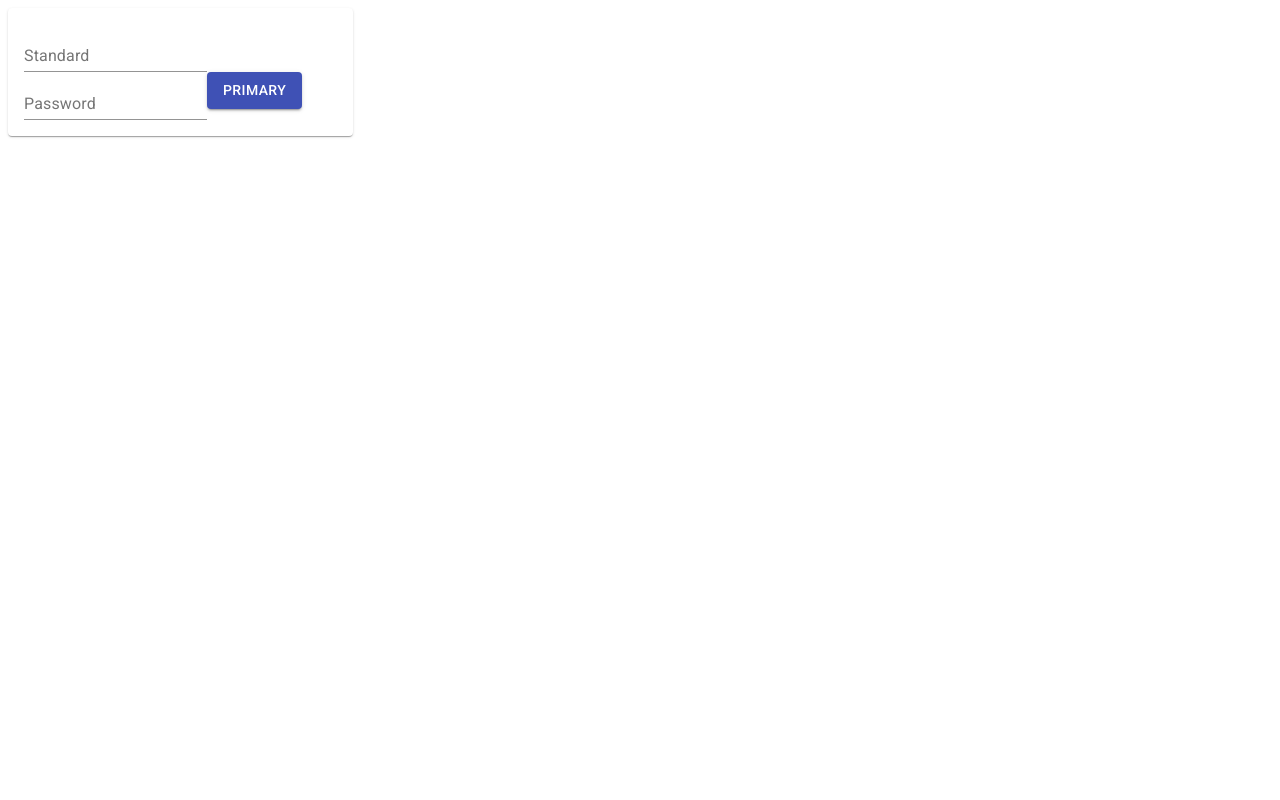
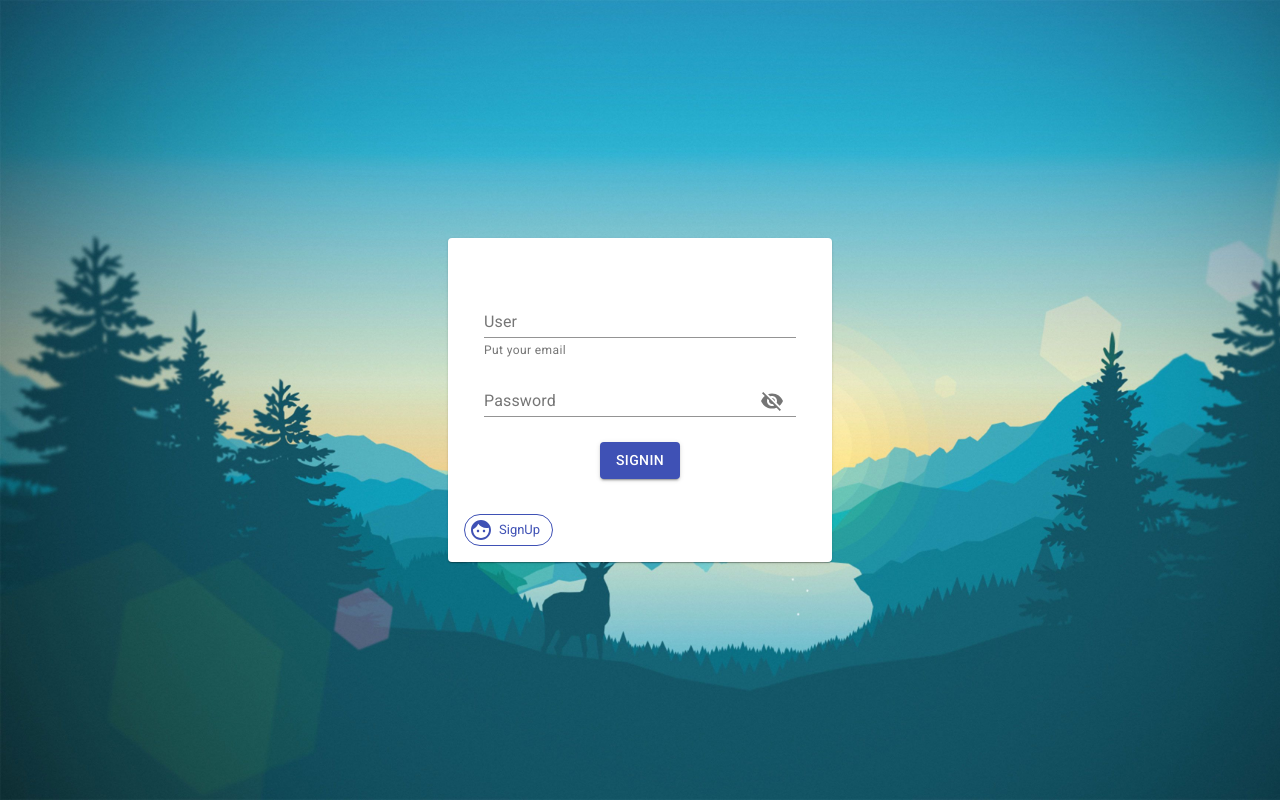
Before and after one commit to Yei-Linux/ManagementProject, a React (Create React App) app: page / in a window 1280 px wide. Built offline with nearby package versions, Linux system fonts and the light colour scheme.

Commit message:
Implemented Material-ui and create SignIn Component
To do: Refactor and create custom hooks

```diff
--- a/package.json
+++ b/package.json
@@ -3,7 +3,10 @@
   "version": "0.1.0",
   "private": true,
   "dependencies": {
+    "@emotion/core": "^10.0.28",
+    "@emotion/styled": "^10.0.27",
     "@material-ui/core": "^4.9.7",
+    "@material-ui/icons": "^4.9.1",
     "@testing-library/jest-dom": "^4.2.4",
     "@testing-library/react": "^9.5.0",
     "@testing-library/user-event": "^7.2.1",
--- a/public/index.css
+++ b/public/index.css
@@ -3,3 +3,7 @@
   padding: 0px;
   box-sizing: border-box;
 }
+
+html,body {
+  height: 100%;
+}
--- a/public/index.html
+++ b/public/index.html
@@ -13,10 +13,11 @@
     <link rel="manifest" href="%PUBLIC_URL%/manifest.json" />
     <link rel="stylesheet" href="https://fonts.googleapis.com/css?family=Roboto:300,400,500,700&display=swap" />
     <link rel="stylesheet" href="https://fonts.googleapis.com/icon?family=Material+Icons" />
+    <link rel="stylesheet" href="./index.css"/>
     <title>React App</title>
   </head>
   <body>
     <noscript>You need to enable JavaScript to run this app.</noscript>
-    <div id="root"></div>
+    <div id="root" style="height: 100%;"></div>
   </body>
 </html>
--- a/src/components/signIn/SignIn.js
+++ b/src/components/signIn/SignIn.js
@@ -1,40 +1,139 @@
 import React from "react";
 import PropTypes from "prop-types";
-import Button from '@material-ui/core/Button';
-import Card from '@material-ui/core/Card';
-import CardActionArea from '@material-ui/core/CardActionArea';
-import CardContent from '@material-ui/core/CardContent';
-import TextField from '@material-ui/core/TextField';
-import { makeStyles } from '@material-ui/core/styles';
+import Button from "@material-ui/core/Button";
+import Card from "@material-ui/core/Card";
+import CardActionArea from "@material-ui/core/CardActionArea";
+import CardContent from "@material-ui/core/CardContent";
+import TextField from "@material-ui/core/TextField";
+import { makeStyles } from "@material-ui/core/styles";
+import { blockStatement } from "@babel/types";
+import InputLabel from "@material-ui/core/InputLabel";
+import InputAdornment from "@material-ui/core/InputAdornment";
+import FormHelperText from "@material-ui/core/FormHelperText";
+import FormControl from "@material-ui/core/FormControl";
+import Visibility from "@material-ui/icons/Visibility";
+import VisibilityOff from "@material-ui/icons/VisibilityOff";
+import IconButton from "@material-ui/core/IconButton";
+import Input from "@material-ui/core/Input";
+import Avatar from '@material-ui/core/Avatar';
+import Chip from '@material-ui/core/Chip';
+import FaceIcon from '@material-ui/icons/Face';
+import DoneIcon from '@material-ui/icons/Done';
+import clsx from "clsx";
 
 const useStyles = makeStyles({
   root: {
-    maxWidth: 345
+    width: "384px"
   },
   media: {
     height: 140
+  },
+  form: {
+    maxWidth: "100%",
+    padding: "20px"
+  },
+  buttonSubmit: {
+    display: "block",
+    margin: "auto",
+    marginTop: "25px",
+    marginBottom: "15px"
+  },
+  textField: {
+    display: "block",
+    margin: "auto"
+  },
+  user: {
+    width: "100%"
+  },
+  password: {
+    width: "100%"
+  },
+  input1: {
+    width: "100%"
+  },
+  chip: {
+    margin: 'auto'
   }
 });
 
 function SignIn(props) {
   const classes = useStyles();
 
+  const [values, setValues] = React.useState({
+    amount: "",
+    password: "",
+    weight: "",
+    weightRange: "",
+    showPassword: false
+  });
+
+  const handleChange = prop => event => {
+    setValues({ ...values, [prop]: event.target.value });
+  };
+
+  const handleClickShowPassword = () => {
+    setValues({ ...values, showPassword: !values.showPassword });
+  };
+
+  const handleMouseDownPassword = event => {
+    event.preventDefault();
+  };
+
   return (
     <Card className={classes.root}>
       <CardActionArea>
         <CardContent>
-          <form className={classes.root} noValidate autoComplete="off">
-            <TextField id="standard-basic" label="Standard" type = "email"/>
-            <TextField
-              id="standard-password-input"
-              label="Password"
-              type="password"
-              autoComplete="current-password"
-            />
-            <Button variant="contained" color="primary">
-              Primary
+          <form className={classes.form} noValidate autoComplete="off">
+            <FormControl className={clsx(classes.textField, classes.password)}>
+              <TextField
+                label="User"
+                className={clsx(classes.input1)}
+                id="margin-normal"
+                helperText="Put your email"
+                margin="normal"
+              />
+            </FormControl>
+            <FormControl className={clsx(classes.textField, classes.password)}>
+              <InputLabel htmlFor="standard-adornment-password">
+                Password
+              </InputLabel>
+              <Input
+                id="standard-adornment-password"
+                type={values.showPassword ? "text" : "password"}
+                value={values.password}
+                onChange={handleChange("password")}
+                className={clsx(classes.input1)}
+                endAdornment={
+                  <InputAdornment position="end">
+                    <IconButton
+                      aria-label="toggle password visibility"
+                      onClick={handleClickShowPassword}
+                      onMouseDown={handleMouseDownPassword}
+                    >
+                      {values.showPassword ? <Visibility /> : <VisibilityOff />}
+                    </IconButton>
+                  </InputAdornment>
+                }
+              />
+            </FormControl>
+            <Button
+              className={classes.buttonSubmit}
+              variant="contained"
+              color="primary"
+            >
+              SignIn
             </Button>
           </form>
+
+          <Chip
+            className={classes.chip}
+            icon={<FaceIcon />}
+            label="SignUp"
+            clickable
+            color="primary"
+            deleteIcon={<DoneIcon />}
+            variant="outlined"
+          />
         </CardContent>
       </CardActionArea>
     </Card>
--- a/src/pages/login/Login.js
+++ b/src/pages/login/Login.js
@@ -1,11 +1,14 @@
 import React, { Fragment } from 'react';
 import PropTypes from 'prop-types';
 import SignIn from '../../components/signIn/SignIn';
+import { CustomDiv } from './styledComponent';
 
 function Login(props) {
     return (
         <Fragment>
-            <SignIn />
+            <CustomDiv>
+                <SignIn />
+            </CustomDiv>
         </Fragment>
     );
 }
--- /dev/null
+++ b/src/pages/login/styledComponent.js
@@ -0,0 +1,10 @@
+import styled from '@emotion/styled';
+
+export const CustomDiv = styled.div`
+display: flex;
+justify-content: center;
+align-items: center;
+height: 100%;
+background-image: url('http://localhost:3000/img/backGroundProject.jpg');
+background-size: cover
+`;
```
Also changed, not shown: public/img/backGroundProject.jpg (added), 1 other file (tests, documents, lock files or other folders).
